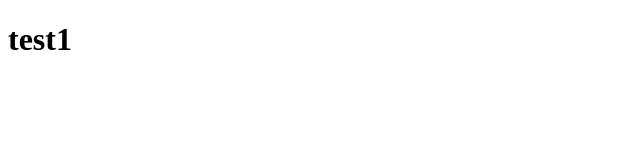
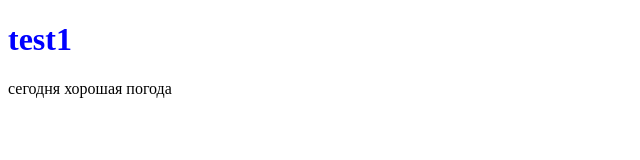
Before and after one commit to shumak0v2/terminator, a plain HTML site: page index.html in a window 1280 px wide. Shown: the whole page, without its empty margins (0-640 px from the left). Drawn offline with Linux system fonts and the light colour scheme.

Commit message:
добавили абзац

```diff
--- /dev/null
+++ b/custom.css
@@ -0,0 +1,3 @@
+h1 {
+	color: blue;
+}
--- a/index.html
+++ b/index.html
@@ -4,10 +4,12 @@
 	<meta charset="UTF-8">
 	<meta name="viewport" content="width=device-width, initial-scale=1.0">
 	<title>terminator</title>
+	<link rel="stylesheet" href="custom.css">
 </head>
 <body>
 
 <h1>test1</h1>
+<p>сегодня хорошая погода</p>
 
 </body>
 </html>
```
